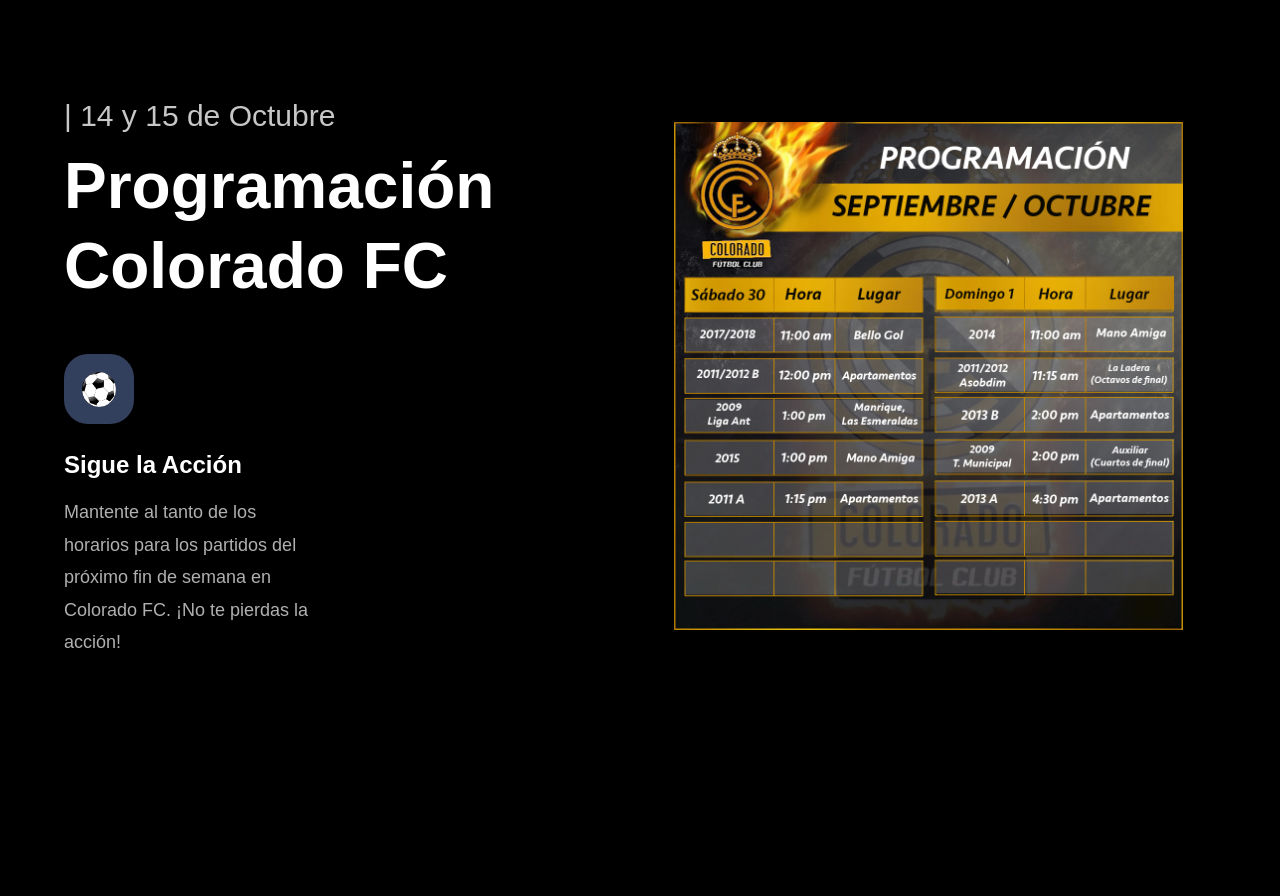
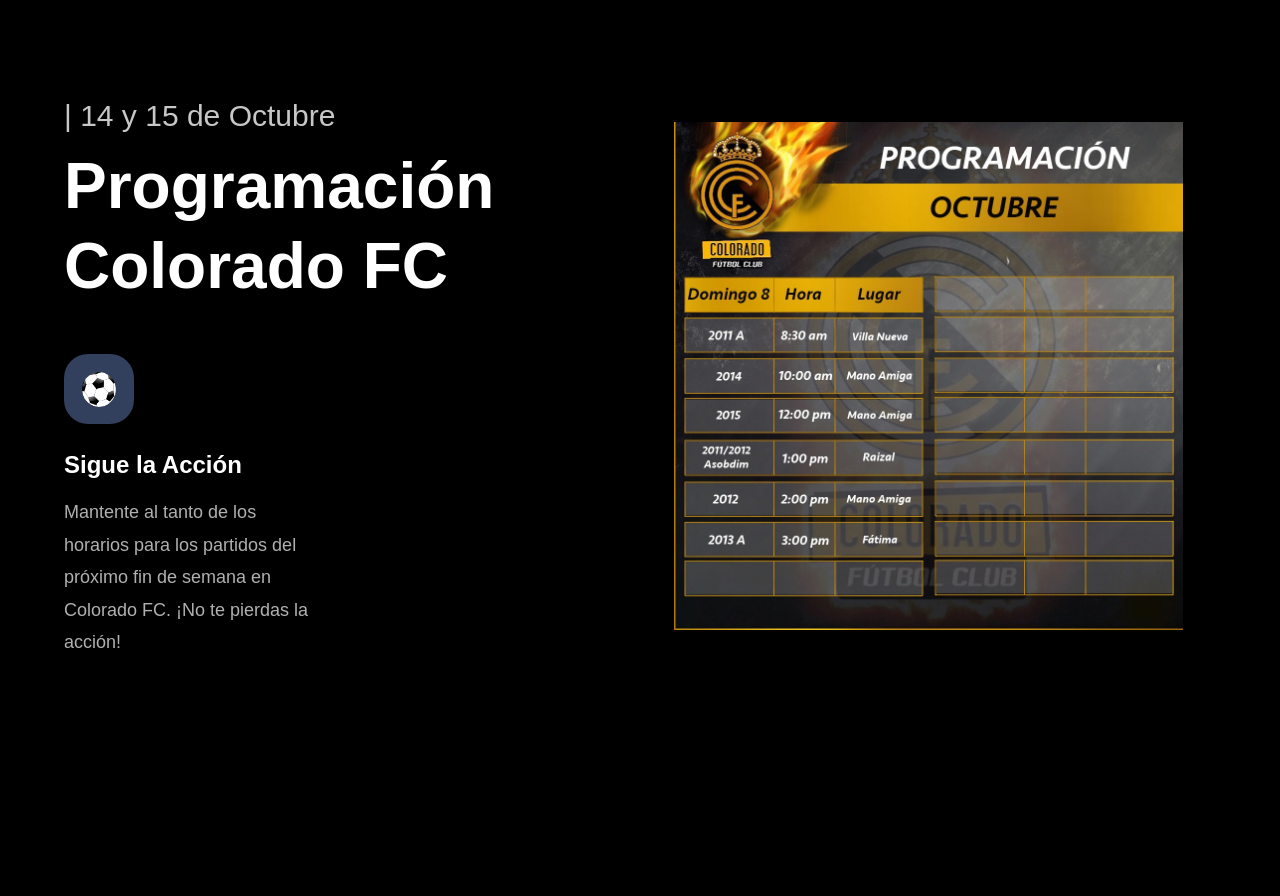
Before and after one commit to Dani0306/ColoradoFC, a Next.js app: page / in a window 1280 px wide. Shown: the part 1360-2256 px from the top of the page. Built offline with nearby package versions, Linux system fonts and the light colour scheme.

Commit message:
testing change of programing image

```diff
--- a/sections/Schedule.jsx
+++ b/sections/Schedule.jsx
@@ -35,7 +35,7 @@
         className={`flex-1 ${styles.flexCenter}`}
       >
         <img
-          src="/programacion.jpg"
+          src="/programacion8oct.jpeg"
           alt="get-started"
           className="w-[90%] h-[90%] object-contain"
           loading="lazy"
```
Also changed, not shown: public/programacion8oct.jpeg (added).
